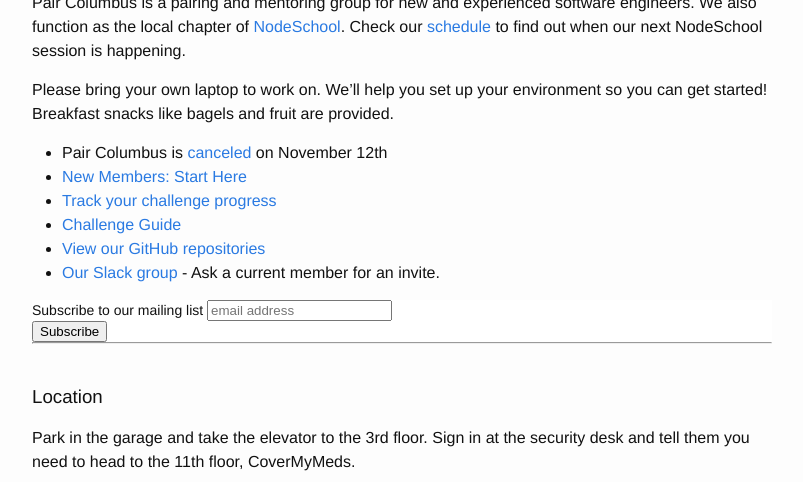
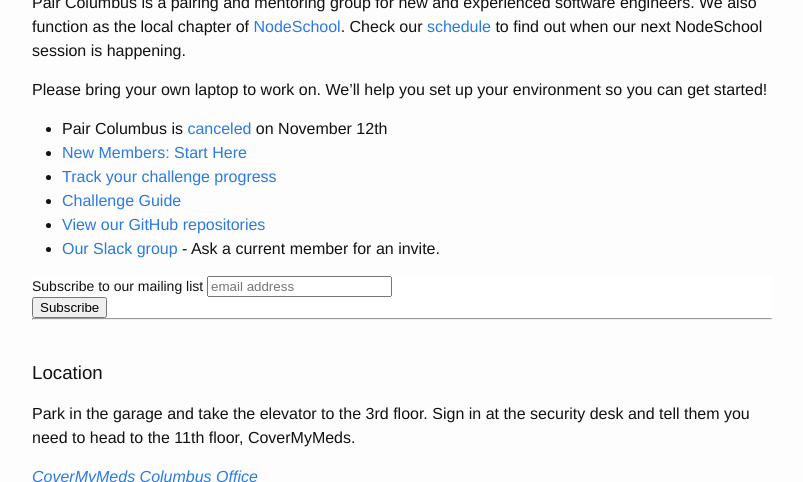
Before and after one commit to paircolumbus/paircolumbus.github.io, a Jekyll site: the page built from index.md, in a window 1280 px wide and 900 px high, cut to the strip 418-900 px from the top of the window. Shown: the whole strip, without its empty margins (238-1041 px from the left). Built offline with Jekyll 4.4.1, drawn with Linux system fonts in a browser that asks for light colours; comment, search, counter and statistics services are not loaded.

Commit message:
Update index.md

```diff
--- a/index.md
+++ b/index.md
@@ -6,7 +6,7 @@
 
 Pair Columbus is a pairing and mentoring group for new and experienced software engineers. We also function as the local chapter of [NodeSchool](http://nodeschool.io). Check our [schedule](/schedule) to find out when our next NodeSchool session is happening.
 
-Please bring your own laptop to work on. We'll help you set up your environment so you can get started! Breakfast snacks like bagels and fruit are provided.
+Please bring your own laptop to work on. We'll help you set up your environment so you can get started!
 
 - Pair Columbus is [canceled](http://www.up.co/communities/usa/columbus/startup-weekend/9968) on November 12th
 - [New Members: Start Here](/getting_started/)
```
